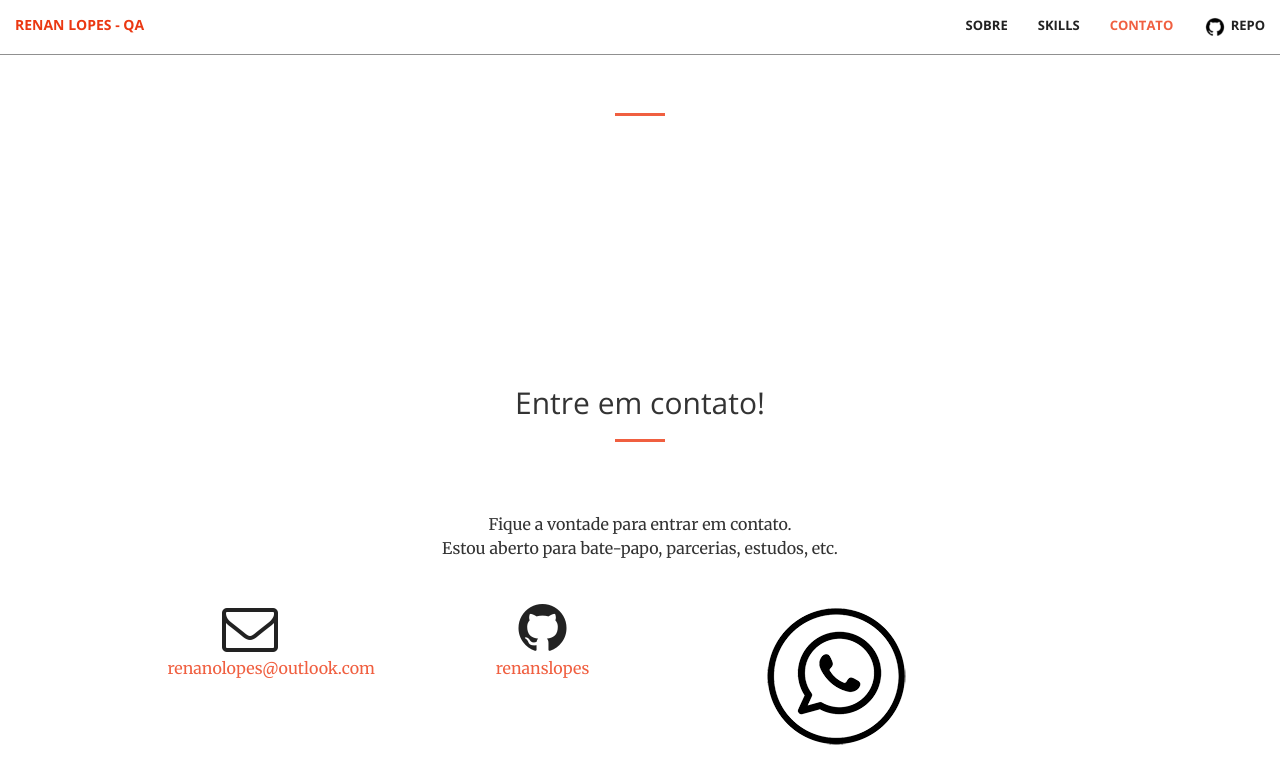
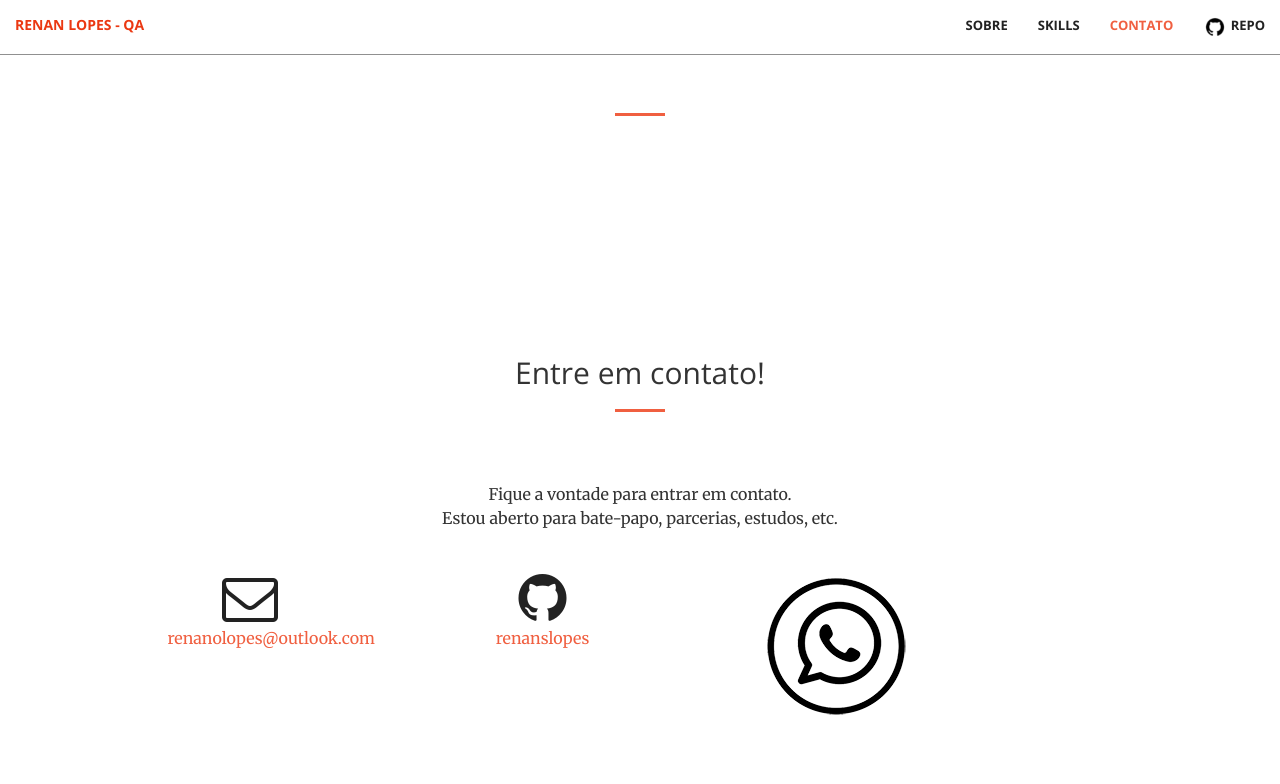
Before and after one commit to renanslopes/renanslopes.github.io, a Jekyll site: the page built from index.html, in a window 1280 px wide and 900 px high, scrolled down 2026 px. Shown: the top 784 px of the window. Built offline with Jekyll 4.4.1, drawn with Linux system fonts in a browser that asks for light colours.

Commit message:
ajuste padding-top contato

```diff
--- a/css/personal.css
+++ b/css/personal.css
@@ -1,5 +1,5 @@
 #contact {
-    padding: 150px 0px;
+    padding: 120px 0px;
 }
 
 #about {
```
